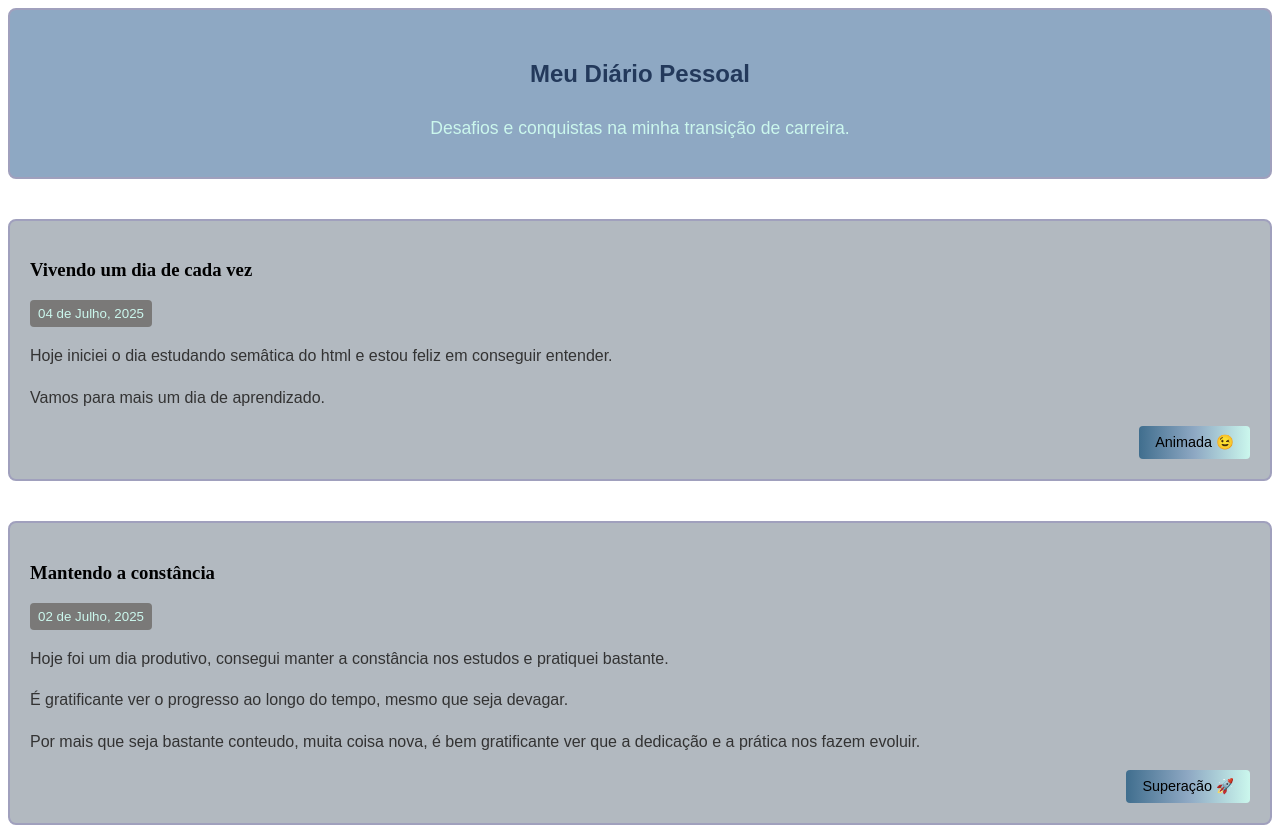
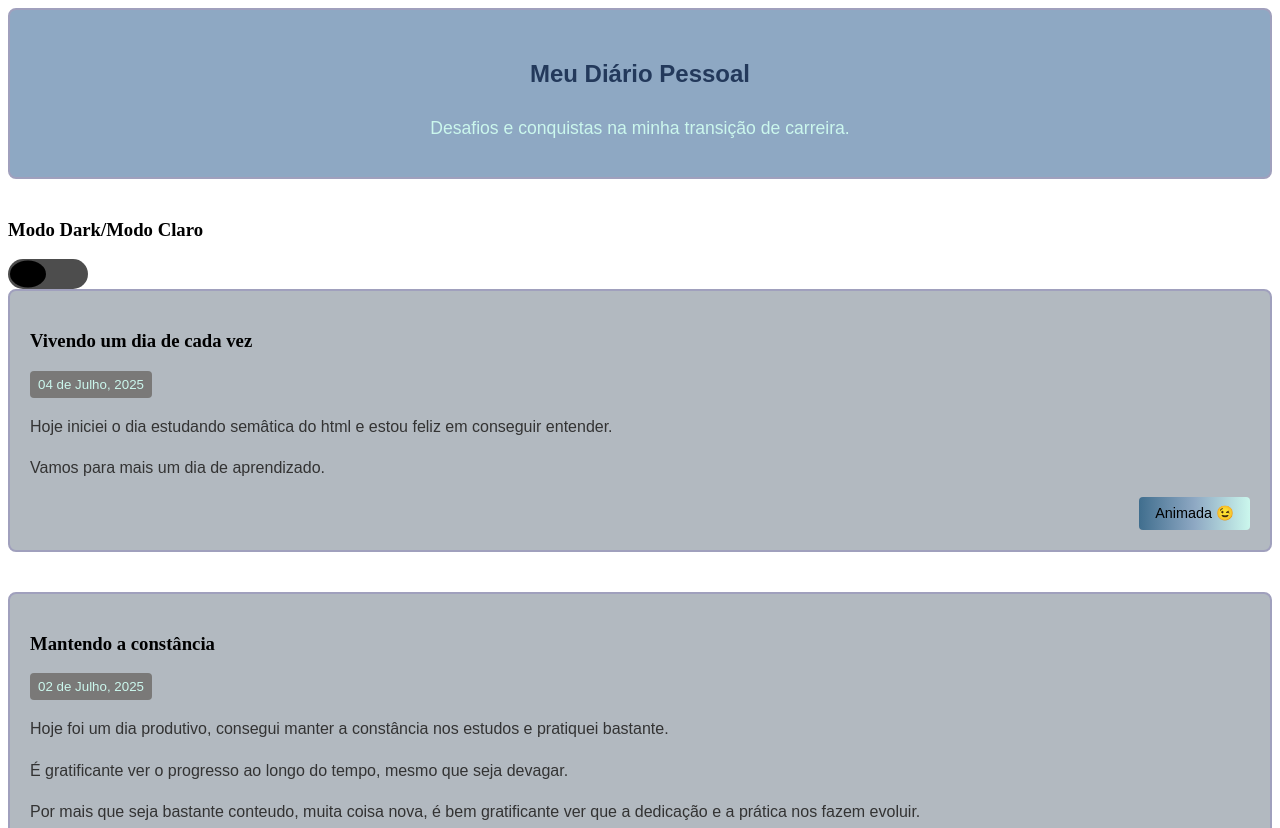
Before and after one commit to alannasant0s/MeuDiario-ProgramaDesenvolve, a plain HTML site: page index.html in a window 1280 px wide. Shown: the top 828 px of the page. Drawn offline with Linux system fonts and the light colour scheme.

Commit message:
fix: dark mode

```diff
--- a/index.html
+++ b/index.html
@@ -17,6 +17,10 @@
             <p class="subtitulo">Desafios e conquistas na minha transição de carreira.</p>
         </section>
         <!-- Fim da introdução-->
+         <h3>Modo Dark/Modo Claro</h2>
+            <div class="trilho" id="trilho">
+                <div class="indicador"></div>
+            </div>
          <article class="entrada">
             <header>
                 <h3 class="titulo-entrada">Vivendo um dia de cada vez</h3>
@@ -86,5 +90,6 @@
     </div>
     </footer>
 </main>
+<script src="main.js"></script>
 </body>
 </html>
--- /dev/null
+++ b/main.js
@@ -0,0 +1,5 @@
+let trilho = document.getElementById('trilho')
+
+trilho.addEventListener('click',()=>{
+    trilho.classList.toggle('dark')
+})
--- a/style.css
+++ b/style.css
@@ -15,7 +15,27 @@
         border-radius: 8px;
         border: 2px solid rgb(160, 160, 189);
     }
+    .trilho{
+        width: 80px;
+        height: 30px;
+        background-color: #4d4d4d;
+        border-radius: 150px;
+        position: relative;
+        cursor: pointer;
+    }
+    .h3{font-family: 'Courier New', Courier, monospace;
 
+    }
+    .indicador{
+        width: 40px;
+        height: 30px;
+        background-color: #000;
+        border-radius: 50%;
+        transform: scale(.9);
+        position: absolute;
+        left: 0;
+        transition: .5s;
+    }
     .introducao h1 {
         font-family: 'Arial', serif, sans-serif;
         color: #23395B;
@@ -29,10 +49,9 @@
         font-family: 'Arial', serif, sans-serif;
         margin-bottom: 15px;
         line-height: 1.6;
-        color: #333; /
+        color: #333;
 
     }
-
     .subtitulo {
         font-family: 'Arial', serif, sans-serif;
         color: #cbf7ed;
@@ -80,3 +99,6 @@
         background-color: #23395B;
         color: #cbf7ed;
     }
+    .trilho.dark .indicador{
+        left: 43px;
+    }
```
